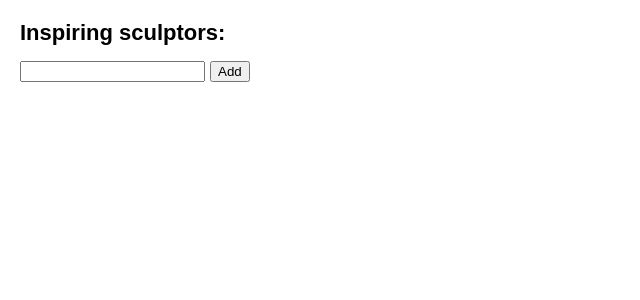
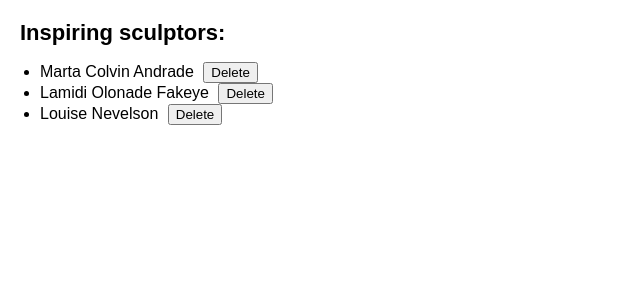
Before and after one commit to jimmycanosa/learning-react, a React (Create React App) app: page / in a window 1280 px wide. Shown: the top 300 px of the page, without its empty margins (0-640 px from the left). Built offline with nearby package versions, Linux system fonts and the light colour scheme.

Commit message:
feat: removing from an array

```diff
--- a/src/adding-interactivity/updating-arrays-in-state/sample.js
+++ b/src/adding-interactivity/updating-arrays-in-state/sample.js
@@ -1,28 +1,29 @@
 import { useState } from 'react';
 
-let nextId = 0;
+let initialArtists = [
+  { id: 0, name: 'Marta Colvin Andrade' },
+  { id: 1, name: 'Lamidi Olonade Fakeye' },
+  { id: 2, name: 'Louise Nevelson' },
+];
 
 export default function List() {
-  const [name, setName] = useState('');
-  const [artists, setArtists] = useState([]);
+  const [artists, setArtists] = useState(initialArtists);
 
   return (
     <>
       <h1>Inspiring sculptors:</h1>
-      <input value={name} onChange={(e) => setName(e.target.value)} />
-      <button
-        onClick={() => {
-          setArtists([
-            ...artists,
-            {id: nextId++, name: name}
-          ])
-        }}
-      >
-        Add
-      </button>
       <ul>
         {artists.map((artist) => (
-          <li key={artist.id}>{artist.name}</li>
+          <li key={artist.id}>
+            {artist.name}{' '}
+            <button
+              onClick={() => {
+                setArtists(artists.filter((a) => a.id !== artist.id));
+              }}
+            >
+              Delete
+            </button>
+          </li>
         ))}
       </ul>
     </>
```
Also changed, not shown: src/adding-interactivity/updating-arrays-in-state/updating-arrays-without-mutation.js (added, +27 -0 lines).
